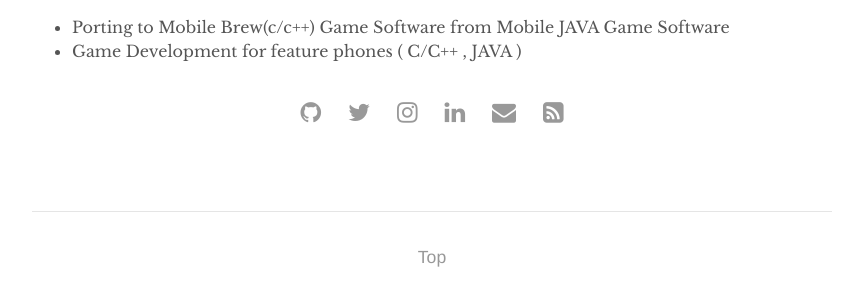
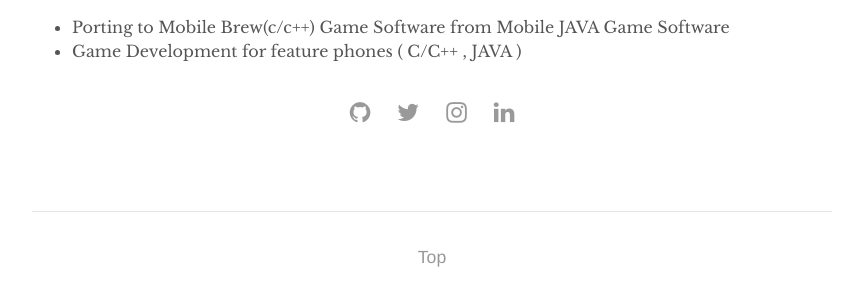
Before and after one commit to nakniner/julypapa-blog, a Jekyll site: the page built from about.md, in a window 1280 px wide. Shown: the part 696-988 px from the top of the page, without its empty margins (208-1071 px from the left). Built offline with Jekyll 4.4.1, drawn with Linux system fonts in a browser that asks for light colours; nearby versions of some CDN libraries.

```diff
--- a/_config.yml
+++ b/_config.yml
@@ -36,5 +36,5 @@
 - {icon: 'twitter', link: 'https://twitter.com/nakniner'}
 - {icon: 'instagram', link: 'https://instagram.com/nakniner'}
 - {icon: 'linkedin', link: 'https://www.linkedin.com/in/jong-hoon-lee-9434a6133/'}
-- {icon: 'envelope', link: 'mailto:nakniner@gmail.com'}
-- {icon: 'rss-square', link: 'https://www.github.com/nakniner/feed.xml'}
+# - {icon: 'envelope', link: 'mailto:nakniner@gmail.com'}
+# - {icon: 'rss-square', link: 'https://www.github.com/nakniner/feed.xml'}
```
